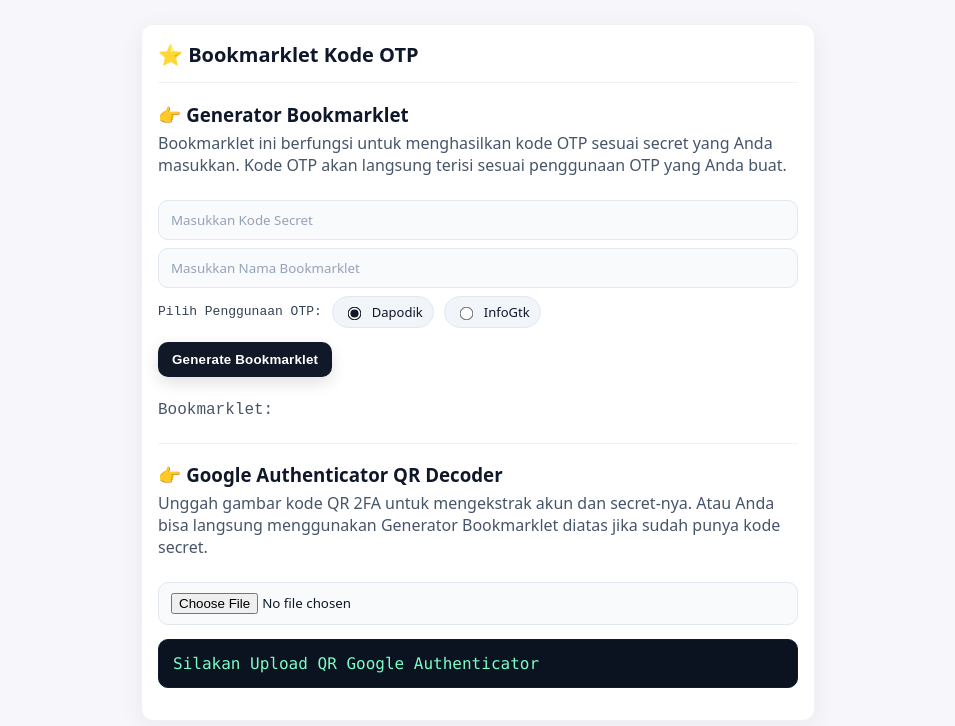
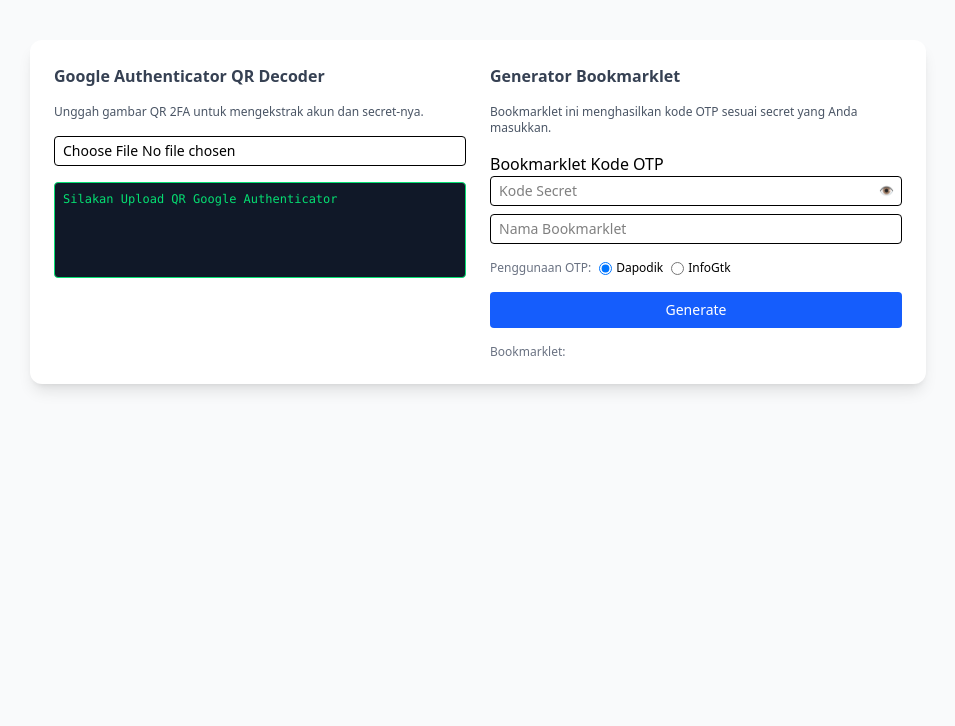
Before and after one commit to deniikbal/otp, a plain HTML site: page index.html in a window 1280 px wide. Shown: the whole page, without its empty margins (162-1117 px from the left). Drawn offline with nearby package versions, Linux system fonts and the light colour scheme.

Commit message:
update tampilan

```diff
--- a/index.html
+++ b/index.html
@@ -2,50 +2,52 @@
 <html lang="id">
 <head>
 <meta charset="utf-8">
-<title>Follow @danie_lung</title>
-<style>
-    body {font-family: ui-sans-serif, system-ui, -apple-system, Segoe UI, Roboto, Helvetica, Arial, "Apple Color Emoji", "Segoe UI Emoji"; background: #f7f7fb; color: #0f172a; padding: 16px;}
-    h1 {color: #0f172a; font-size: 20px; font-weight: 700; margin: 0 0 12px 0;}
-    p {font-family: ui-sans-serif, system-ui; color: #475569;}
-    .container {background: #ffffff; padding: 16px; border-radius: 12px; max-width: 40rem; margin: auto; box-shadow: 0 6px 24px rgba(15, 23, 42, 0.06); border: 1px solid #eef2f7;}
-    input[type="file"], input[type="text"] {margin-top: 8px; padding: 10px 12px; font-family: ui-sans-serif, system-ui; border: 1px solid #e2e8f0; border-radius: 10px; background: #f8fafc; width: 100%; box-sizing: border-box; outline: none; transition: border-color .15s ease, box-shadow .15s ease;}
-    input[type="text"]::placeholder {color: #94a3b8;}
-    input[type="file"]:focus, input[type="text"]:focus {border-color: #3b82f6; box-shadow: 0 0 0 3px rgba(59,130,246,.15); background: #fff;}
-    #output {background: #0b1220; color: #7cfcc6; padding: 14px; border-radius: 10px; margin-top: 14px; font-family: ui-monospace, SFMono-Regular, Menlo, Monaco, Consolas, "Liberation Mono", "Courier New", monospace; white-space: pre-wrap; max-height: 360px; overflow-y: auto; border: 1px solid #0f1a33;}
-    button {margin-top: 12px; padding: 10px 14px; background: #111827; color: white; border: 0; border-radius: 10px; cursor: pointer; font-weight: 600; letter-spacing: .2px; transition: transform .05s ease, background .2s ease, box-shadow .2s ease; box-shadow: 0 6px 16px rgba(2,6,23,.12);}
-    button:hover {background: #0b1220;}
-    button:active {transform: translateY(1px);}
-    .radio-group {display: flex; gap: 10px; margin: 8px 0 2px 0; flex-wrap: wrap; align-items: center;}
-    .radio-group p {margin: 0 8px 0 0; font-size: 13px; color: #334155;}
-    .radio-group label {display: inline-flex; align-items: center; gap: 8px; cursor: pointer; transition: .15s ease; background: #f1f5f9; padding: 6px 10px; border-radius: 9999px; border: 1px solid #e2e8f0; font-size: 13px; color: #0f172a;}
-    .radio-group label:hover {background: #e2e8f0;}
-    .radio-group input[type="radio"] {accent-color: #111827; transform: scale(1.05);}
-    hr {border: 0; height: 1px; background: #eef2f7; margin: 14px 0;}
-    .section-title {font-size: 13px; font-weight: 700; color: #0f172a; margin: 0 0 6px 0; text-transform: uppercase; letter-spacing: .08em;}
-</style>
+<title>Bookmarklet</title>
+<script src="https://cdn.jsdelivr.net/npm/@tailwindcss/browser@4"></script>
 </head>
-<body>
-<div class="container">
-	<h1>⭐ Bookmarklet Kode OTP</h1>
-    <hr>
-    <h3 style="margin-bottom: 5px">👉 Generator Bookmarklet</h3>
-	<p style="margin-top:0">Bookmarklet ini berfungsi untuk menghasilkan kode OTP sesuai secret yang Anda masukkan. Kode OTP akan langsung terisi sesuai penggunaan OTP yang Anda buat.</p>
-    <input type="text" id="bookmarkletCode" placeholder="Masukkan Kode Secret">
-	<input type="text" id="bookmarkletNama" placeholder="Masukkan Nama Bookmarklet">
-	<div class="radio-group">
-		<p style="font-family: monospace, sans-serif;margin:0">Pilih Penggunaan OTP:</p>
-		<label><input type="radio" name="bmOption" value="kode2fa" checked> Dapodik</label>
-		<label><input type="radio" name="bmOption" value="infogtk"> InfoGtk</label>
-	</div>
-    <button onclick="generateBookmarklet()">Generate Bookmarklet</button>
-    <p style="margin: 24px 0;font-family: monospace, sans-serif">Bookmarklet: <a id="bookmarkletLink" href="#" target="_blank"></a></p>
-	<hr>
-    <h3 style="margin-bottom: 5px">👉 Google Authenticator QR Decoder</h3>
-    <p style="margin-top:0">Unggah gambar kode QR 2FA untuk mengekstrak akun dan secret-nya. Atau Anda bisa langsung menggunakan Generator Bookmarklet diatas jika sudah punya kode secret.</p>
-    <input type="file" id="fileInput" accept="image/*">
-    <pre id="output">Silakan Upload QR Google Authenticator</pre>
+<body class="bg-gray-50">
+<div class="max-w-4xl mx-auto mt-10 bg-white rounded-xl shadow-lg p-6">
+  <div class="grid grid-cols-1 md:grid-cols-2 gap-6">
+    <!-- Kolom Kiri: Google Authenticator QR Decoder -->
+    <div class="space-y-4">
+      <h3 class="text-base font-semibold text-gray-700">Google Authenticator QR Decoder</h3>
+      <p class="text-xs text-gray-600">Unggah gambar QR 2FA untuk mengekstrak akun dan secret-nya.</p>
+      <input type="file" id="fileInput" accept="image/*" class="w-full px-2 py-1 border rounded focus:ring focus:ring-blue-400 text-sm">
+      <pre id="output" class="p-2 bg-gray-900 text-green-400 rounded h-24 overflow-y-auto border text-xs">Silakan Upload QR Google Authenticator</pre>
+    </div>
+    <!-- Kolom Kanan: Generator Bookmarklet -->
+    <div class="space-y-4">
+      <h3 class="text-base font-semibold text-gray-700">Generator Bookmarklet</h3>
+      <p class="text-xs text-gray-600">Bookmarklet ini menghasilkan kode OTP sesuai secret yang Anda masukkan.</p>
+      <div class="space-y-2">Bookmarklet Kode OTP
+
+        <!-- Ganti bagian input secret -->
+        <div class="relative">
+          <input type="password" id="bookmarkletCode" placeholder="Kode Secret" class="w-full px-2 py-1 border rounded focus:ring focus:ring-blue-400 text-sm">
+          <button type="button" onclick="toggleSecret()" class="absolute right-2 top-1/2 -translate-y-1/2 text-xs text-gray-500">👁️</button>
+        </div>
+        <script>
+        function toggleSecret() {
+          const input = document.getElementById('bookmarkletCode');
+          if (input.type === 'password') {
+            input.type = 'text';
+          } else {
+            input.type = 'password';
+          }
+        }
+        </script>
+        <input type="text" id="bookmarkletNama" placeholder="Nama Bookmarklet" class="w-full px-2 py-1 border rounded focus:ring focus:ring-blue-400 text-sm">
+      </div>
+      <div class="flex items-center gap-2 text-xs">
+        <span class="text-gray-500">Penggunaan OTP:</span>
+        <label class="flex items-center gap-1"><input type="radio" name="bmOption" value="kode2fa" checked> Dapodik</label>
+        <label class="flex items-center gap-1"><input type="radio" name="bmOption" value="infogtk"> InfoGtk</label>
+      </div>
+      <button onclick="generateBookmarklet()" class="w-full py-2 bg-blue-600 text-white rounded hover:bg-blue-700 focus:ring focus:ring-blue-400 text-sm">Generate</button>
+      <p class="text-xs text-gray-500">Bookmarklet: <a id="bookmarkletLink" href="#" target="_blank" class="text-blue-600 hover:underline"></a></p>
+    </div>
+  </div>
 </div>
-
 <script src="https://cdn.jsdelivr.net/npm/protobufjs/dist/protobuf.min.js"></script>
 <script src="https://cdn.jsdelivr.net/npm/jsqr/dist/jsQR.js"></script>
 <script>
```
